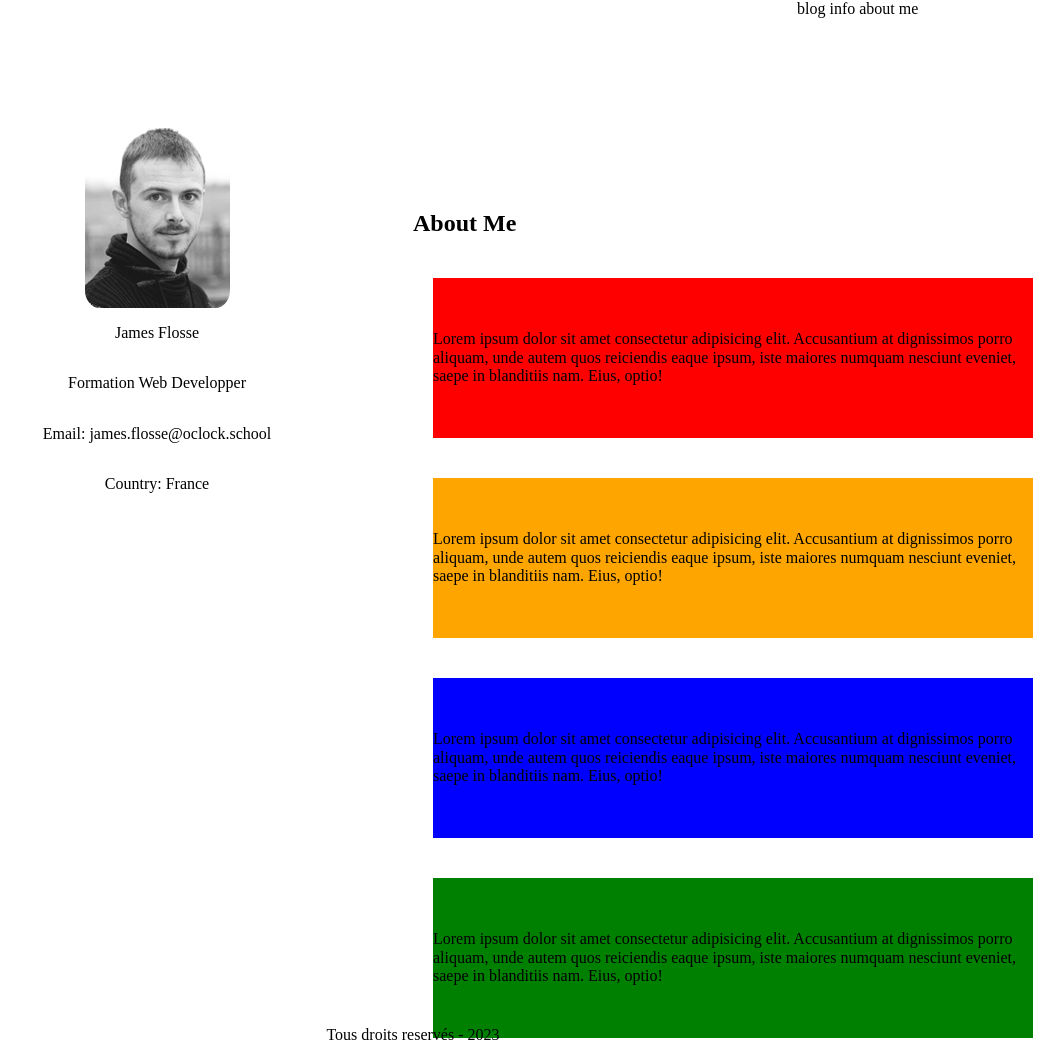
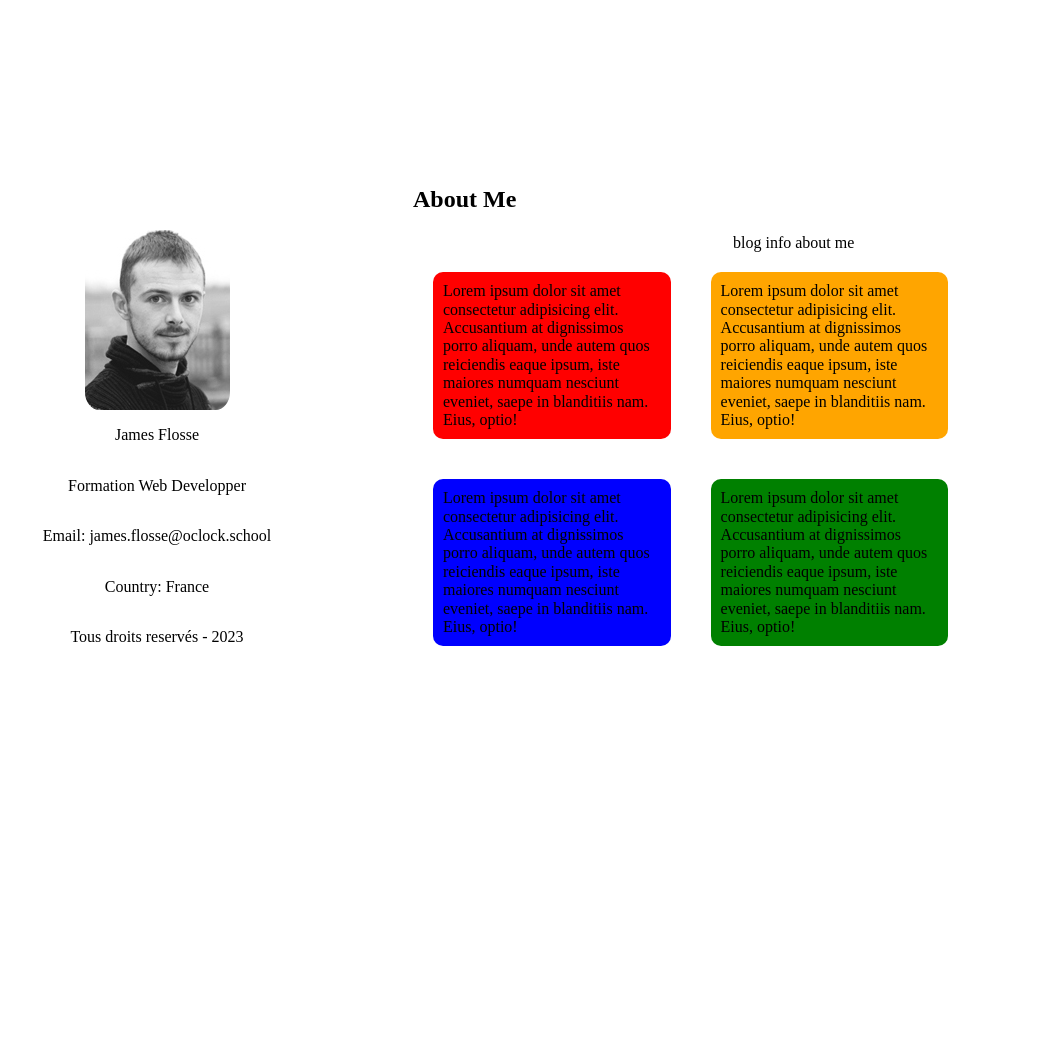
Before and after one commit to JamesFlosse/jamesflosse, a PHP site: page / in a window 1280 px wide. Shown: the whole page, without its empty margins (227-1280 px from the left). After the commit the page ends 646 px from the top, so only its background shows below. Run offline with PHP 8.4, Linux system fonts and the light colour scheme; some web fonts are replaced.

Commit message:
navbar déplacée

```diff
--- a/article.php
+++ b/article.php
@@ -1,14 +1,14 @@
-<article class="grid2x2">
-    <article class="article article1">
+<div class="grid2x2">
+    <div class="article article1">
       Lorem ipsum dolor sit amet consectetur adipisicing elit. Accusantium at dignissimos porro aliquam, unde autem quos reiciendis eaque ipsum, iste maiores numquam nesciunt eveniet, saepe in blanditiis nam. Eius, optio!
-    </article>
-    <article class="article article2">
+    </div>
+    <div class="article article2">
       Lorem ipsum dolor sit amet consectetur adipisicing elit. Accusantium at dignissimos porro aliquam, unde autem quos reiciendis eaque ipsum, iste maiores numquam nesciunt eveniet, saepe in blanditiis nam. Eius, optio!
-    </article>
-    <article class="article article3">
+    </div>
+    <div class="article article3">
      Lorem ipsum dolor sit amet consectetur adipisicing elit. Accusantium at dignissimos porro aliquam, unde autem quos reiciendis eaque ipsum, iste maiores numquam nesciunt eveniet, saepe in blanditiis nam. Eius, optio!
-    </article>
-    <article class="article article4">
+    </div>
+    <div class="article article4">
       Lorem ipsum dolor sit amet consectetur adipisicing elit. Accusantium at dignissimos porro aliquam, unde autem quos reiciendis eaque ipsum, iste maiores numquam nesciunt eveniet, saepe in blanditiis nam. Eius, optio!
-    </article>
-</article>
+</div>
+</div>
--- a/aside.php
+++ b/aside.php
@@ -4,4 +4,5 @@
         <p>Formation Web Developper</p>
         <p>Email: james.flosse@oclock.school</p>
         <p>Country: France</p>
-      </aside>
+        <?php require "footer.php" ?>
+</aside>
--- a/css/style.css
+++ b/css/style.css
@@ -4,7 +4,7 @@ html, body {
 }
 
 nav{
-    margin-left: 80%;
+    margin-left: 50%;
 }
 aside {
     position: fixed;
@@ -27,9 +27,10 @@ aside p{
 
 .right{
     width: 50%;
-    height: 100vh;
-    margin-top: 15%;
+    height: 50vh;
+    margin-top: 8%;
     margin-left: 50%;
+    padding-top: 5%;
 }
 
 .grid2x2 {
@@ -39,14 +40,15 @@ aside p{
     flex-direction: row;
 }
 
-.grid2x2 > article {
+.grid2x2 > div {
     display: flex;
-    flex-basis: calc(50%-40px);
+    flex-basis: calc(34%);
     justify-content: center;
     flex-direction: column;
+    padding: 10px;
 }
 
-.grid2x2 > article > article {
+.grid2x2 > div > div {
     display: flex;
     justify-content: center;
     flex-direction: row;
@@ -54,6 +56,7 @@ aside p{
 
 .article {
     margin: 20px;
+    border-radius: 10px;
 }
 
 .article1 {
--- a/index.php
+++ b/index.php
@@ -13,5 +13,4 @@
     <title>James Flosse</title>
   </head>
   <?php require "main.php" ?>
-  <?php require "footer.php" ?>
 </html>
--- a/main.php
+++ b/main.php
@@ -1,9 +1,9 @@
 <body>
     <main>
         <?php require "aside.php" ?>
-        <?php require "nav.php" ?>
         <div class="right">
         <h2>About Me</h2>
+        <?php require "nav.php" ?>
         <?php require "article.php" ?>
         </div>
     </main>
```
